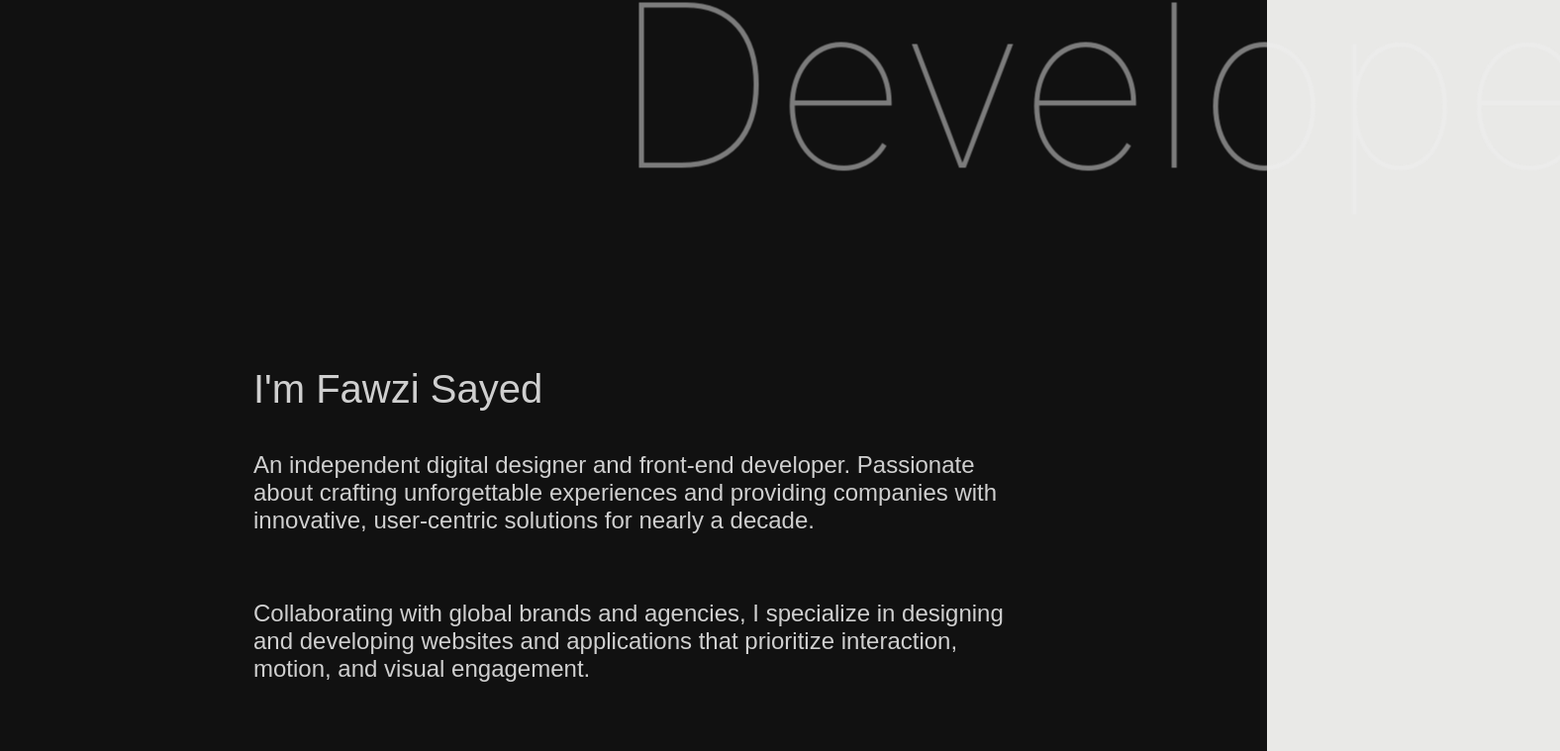
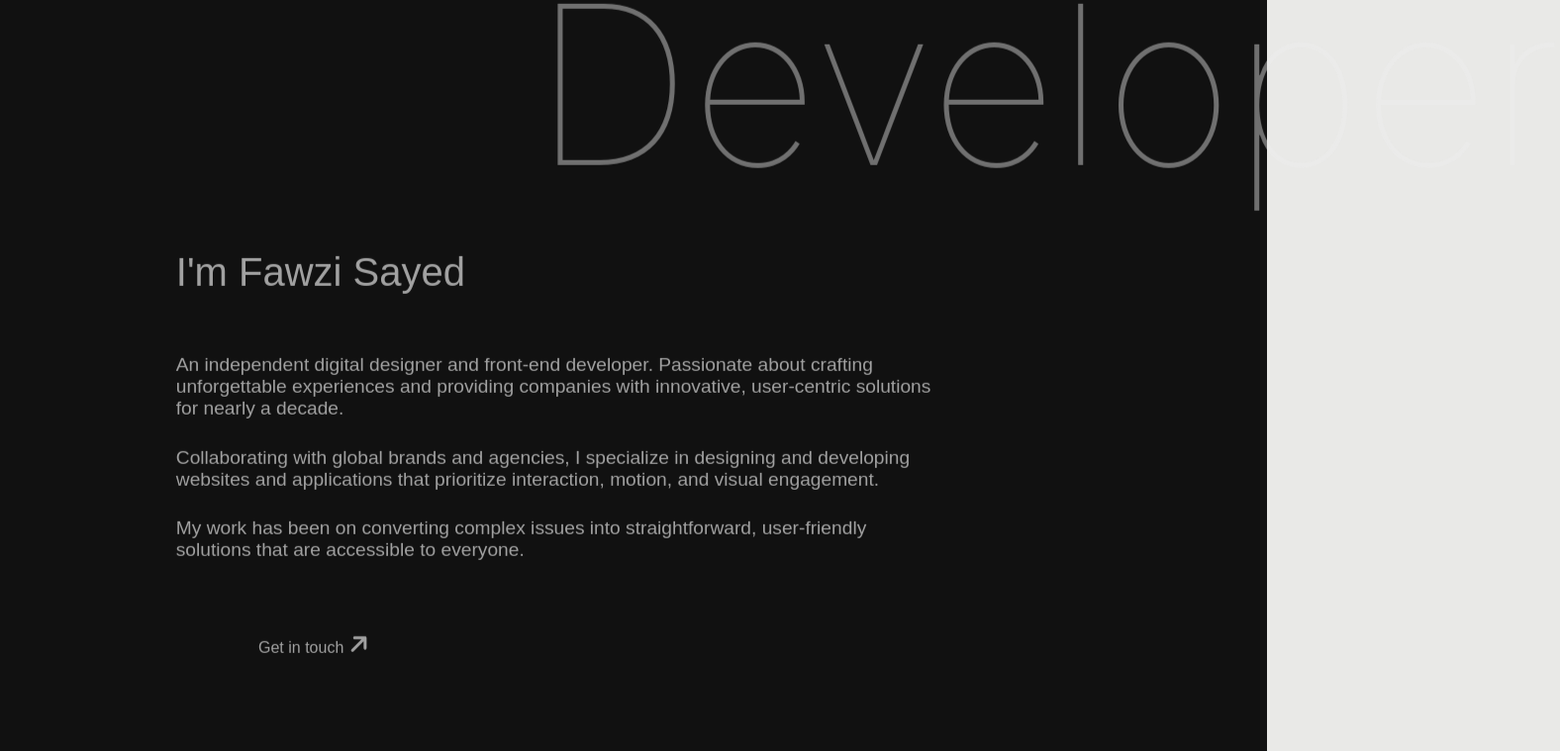
Before and after one commit to AshrafSayed2202/fawzi, a React (Create React App) app: page / in a window 1280 px wide. Shown: the part 2815-3574 px from the top of the page at 99% size, 1576 px wide, since content can reach past the window. Built offline with nearby package versions, Linux system fonts and the light colour scheme.

Commit message:
adding about's animation and skills stuctures

```diff
--- a/src/pages/Home.js
+++ b/src/pages/Home.js
@@ -9,6 +9,7 @@ import CursorProvider, { useCursor } from '../components/CursorProvider'
 import AboutTitle from '../components/AboutTitle'
 import figure from '../assets/figure.png'
 import wave1 from '../assets/wave1.svg'
+
 function HeroSection() {
     const NameSection = React.useRef()
     const FigureRef = React.useRef()
@@ -80,6 +81,14 @@ function AboutSection() {
             return prev !== size ? size : prev;
         })
     }
+    const ref = React.useRef()
+    const { scrollYProgress } = useScroll({
+        target: ref,
+        offset: ['0 1', '0 0.5']
+    })
+    const translateProgres1 = useTransform(scrollYProgress, [0, 1], ['-200px', '0px'])
+    const translateProgres2 = useTransform(scrollYProgress, [0, 1], ['-200px', '0px'])
+    const translateProgres3 = useTransform(scrollYProgress, [0, 1], ['100px', '0px'])
     return (
         <div className='about-section'>
             <AboutTitle name='Ui/Ux' />
@@ -88,14 +97,22 @@ function AboutSection() {
             <AboutTitle name='Creative' />
             <AboutTitle name='Web' />
             <AboutTitle name='Developer' />
-            <div className='about-text'>
-                <p className='greeting'>I'm Fawzi Sayed</p>
-                <p className='about-block'>An independent digital designer and front-end developer. Passionate about crafting unforgettable experiences and providing companies with innovative, user-centric solutions for nearly a decade.</p><br />
-                <p className='about-block'>Collaborating with global brands and agencies, I specialize in designing and developing websites and applications that prioritize interaction, motion, and visual engagement.</p><br />
-                <p className='about-block'>My work has been on converting complex issues into straightforward, user-friendly solutions that are accessible to everyone.</p><br />
-                <p className='get-in' onMouseEnter={(e) => { changeCursorSize('60px') }} onMouseLeave={(e) => { changeCursorSize('0px') }}>Get in touch <FontAwesomeIcon className='contact-icon' icon="fa-solid fa-arrow-right" /></p>
-            </div>
+            <motion.div className='about-text' ref={ref} style={{ opacity: scrollYProgress, translateY: translateProgres1 }}>
+                <motion.p className='greeting' style={{ translateX: translateProgres2, transition: '0.2s' }}>I'm Fawzi Sayed</motion.p>
+                <motion.p style={{ translateX: translateProgres2, transition: '0.3s' }} className='about-block'>An independent digital designer and front-end developer. Passionate about crafting unforgettable experiences and providing companies with innovative, user-centric solutions for nearly a decade.</motion.p><br />
+                <motion.p style={{ translateX: translateProgres2, transition: '0.4s' }} className='about-block'>Collaborating with global brands and agencies, I specialize in designing and developing websites and applications that prioritize interaction, motion, and visual engagement.</motion.p><br />
+                <motion.p style={{ translateX: translateProgres2, transition: '0.5s' }} className='about-block'>My work has been on converting complex issues into straightforward, user-friendly solutions that are accessible to everyone.</motion.p><br />
+                <motion.p style={{ translateY: translateProgres3, }} className='get-in' onMouseEnter={(e) => { changeCursorSize('60px') }} onMouseLeave={(e) => { changeCursorSize('0px') }}>Get in touch <FontAwesomeIcon className='contact-icon' icon="fa-solid fa-arrow-right" /></motion.p>
+            </motion.div>
         </div >
+    )
+}
+function SkillsAndEducation() {
+    return (
+        <div className='skills-container'>
+            <p className='skills-header'>Skills & Education</p>
+            <p className='skills-sub-header'>For those who know what they're looking for..</p>
+        </div>
     )
 }
 function Home() {
@@ -106,17 +123,15 @@ function Home() {
         }, { duration: 1200, fill: "forwards" })
     })
     return (
-
         <CursorProvider>
             <Cursor />
             <div ref={homeRef} style={{ opacity: 0 }}>
                 <Nav />
                 <HeroSection />
                 <AboutSection />
+                <SkillsAndEducation />
             </div>
         </CursorProvider>
-
     )
 }
-
 export default Home
--- a/src/pages/HomeStyle.css
+++ b/src/pages/HomeStyle.css
@@ -1,3 +1,7 @@
+*{
+    margin: 0;
+    box-sizing: border-box;
+}
 body{
     overflow-x: hidden;
 }
@@ -97,16 +101,35 @@ body{
 }
 .greeting{
     font-size: 2.5em;
+    margin-bottom: 1.5em;
 }
 .about-block{
-    font-size: 1.5em;
+    font-size: 1.2em;
+    margin-bottom: 0.5em;
 }
 .get-in{
     cursor: pointer;
-    display: inline;
+    display: inline-block;
     padding: 5px;
 }
 .contact-icon{
     rotate: -45deg;
     font-size: 1.5em;
 }
+/* Skills & Education section */
+.skills-container{
+    background-color: #111;
+    color: #eee;
+    height: 100vh;
+}
+.skills-header{
+    font-size: 5em;
+    font-weight: 100;
+    text-align: center;
+}
+.skills-sub-header{
+
+    font-size: 2em;
+    font-weight: 100;
+    text-align: center;
+}
```
